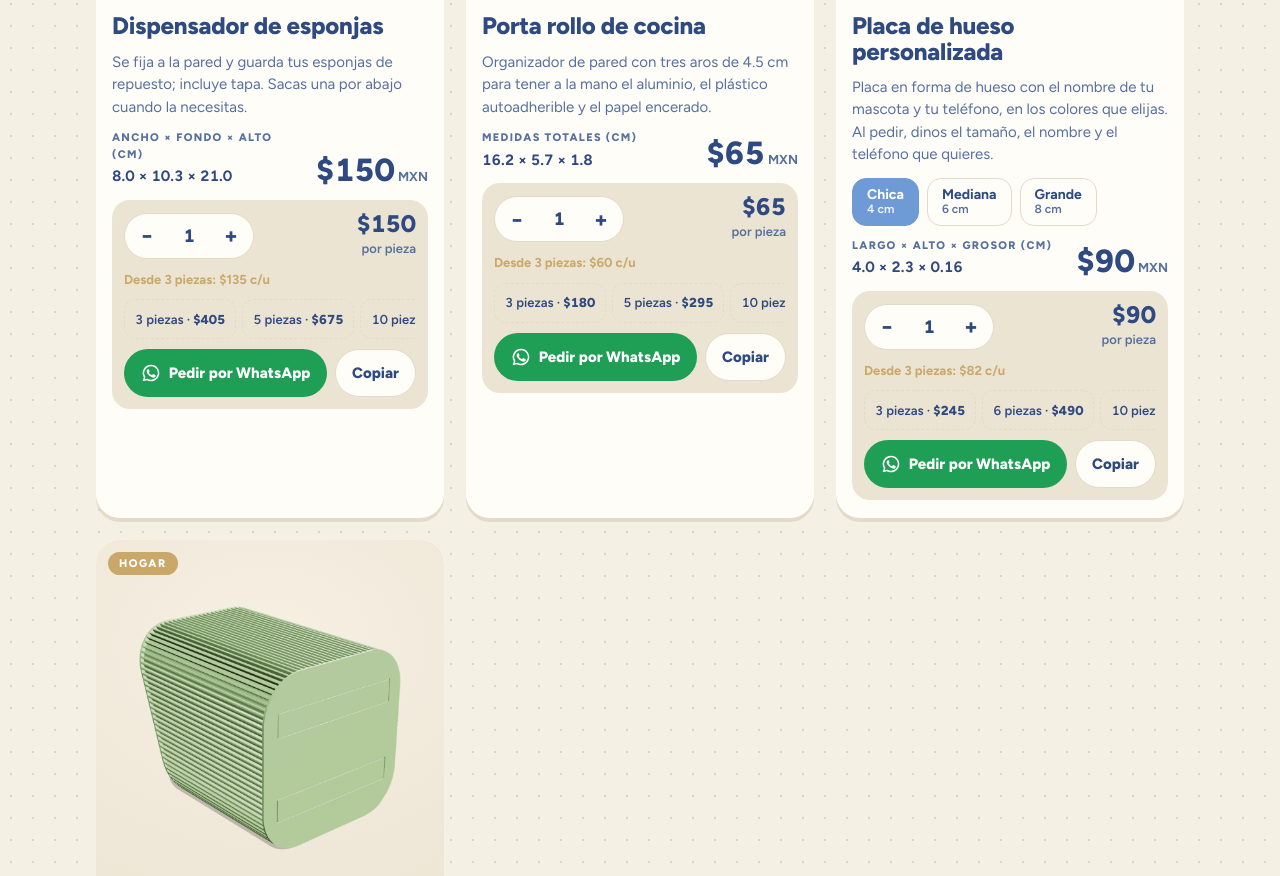
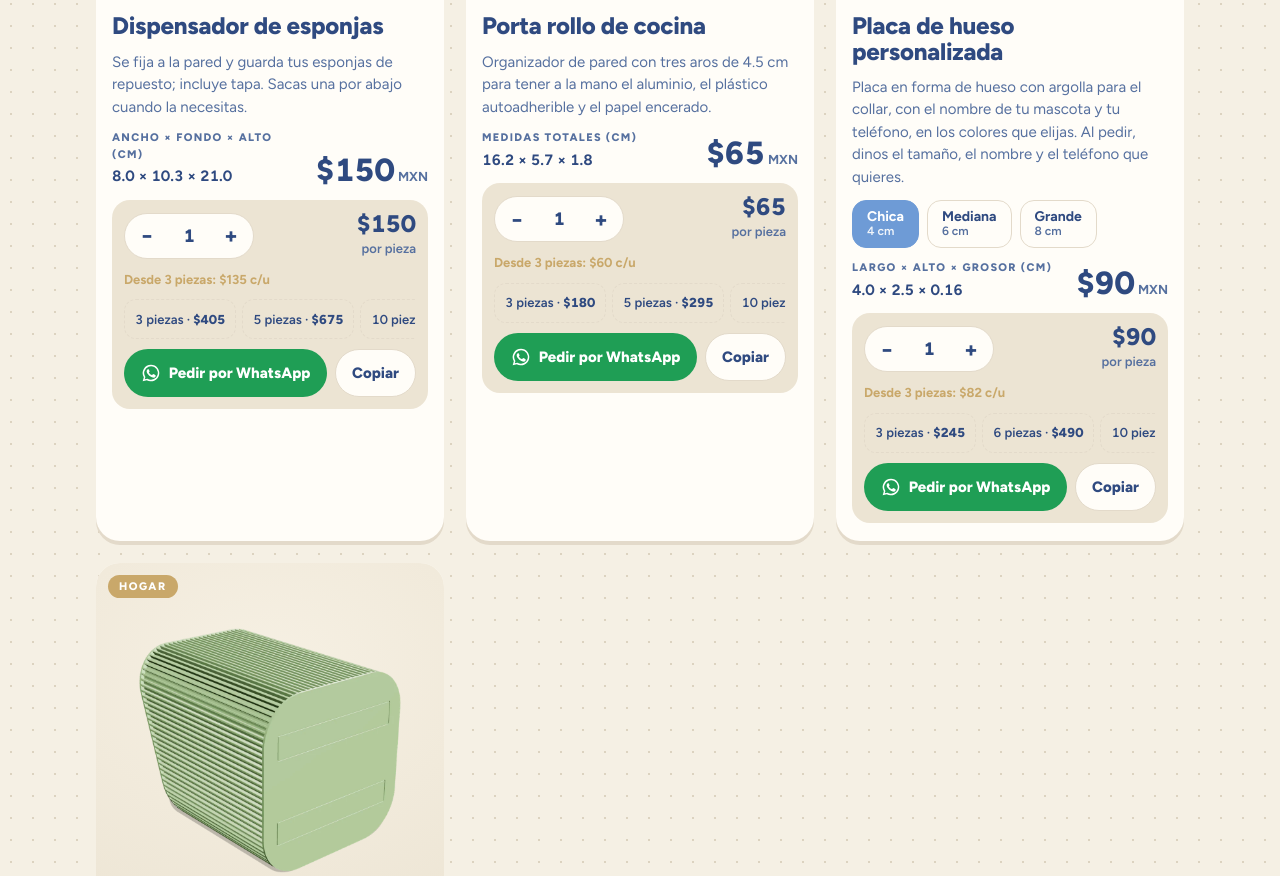
Before and after one commit to epinki07/nodocreative, a plain HTML site: page index.html in a window 1280 px wide. Shown: the part 4957-5833 px from the top of the page. Drawn offline with Linux system fonts and the light colour scheme; a web font is replaced by a local one.

Commit message:
Placa de hueso con argolla para el collar
Co-Authored-By: Claude Opus 5.5 <noreply@anthropic.com>

```diff
--- a/index.html
+++ b/index.html
@@ -294,8 +294,8 @@ const P=[
   sizes:[{l:'Único',img:'img/esponja.webp',d:'8.0 × 10.3 × 21.0',id:'esponja'}]},
  {id:'rollo',cat:'hogar',tag:'Nuevo',name:'Porta rollo de cocina',desc:'Organizador de pared con tres aros de 4.5 cm para tener a la mano el aluminio, el plástico autoadherible y el papel encerado.',uso:'img/uso-rollo.webp',
   sizes:[{l:'Único',img:'img/rollo.webp',d:'16.2 × 5.7 × 1.8',dl:'Medidas totales (cm)',id:'rollo'}]},
- {id:'hueso',cat:'hogar',tag:'Personalizable',name:'Placa de hueso personalizada',desc:'Placa en forma de hueso con el nombre de tu mascota y tu teléfono, en los colores que elijas. Al pedir, dinos el tamaño, el nombre y el teléfono que quieres.',
-  sizes:[{l:'Chica',img:'img/hueso.webp',d:'4.0 × 2.3 × 0.16',dl:'Largo × alto × grosor (cm)',h:4,hl:'largo',id:'hueso_ch'},{l:'Mediana',img:'img/hueso.webp',d:'6.0 × 3.4 × 0.16',dl:'Largo × alto × grosor (cm)',h:6,hl:'largo',id:'hueso_md'},{l:'Grande',img:'img/hueso.webp',d:'8.0 × 4.5 × 0.16',dl:'Largo × alto × grosor (cm)',h:8,hl:'largo',id:'hueso_gr'}]},
+ {id:'hueso',cat:'hogar',tag:'Personalizable',name:'Placa de hueso personalizada',desc:'Placa en forma de hueso con argolla para el collar, con el nombre de tu mascota y tu teléfono, en los colores que elijas. Al pedir, dinos el tamaño, el nombre y el teléfono que quieres.',
+  sizes:[{l:'Chica',img:'img/hueso.webp',d:'4.0 × 2.5 × 0.16',dl:'Largo × alto × grosor (cm)',h:4,hl:'largo',id:'hueso_ch'},{l:'Mediana',img:'img/hueso.webp',d:'6.0 × 3.4 × 0.16',dl:'Largo × alto × grosor (cm)',h:6,hl:'largo',id:'hueso_md'},{l:'Grande',img:'img/hueso.webp',d:'8.0 × 4.5 × 0.16',dl:'Largo × alto × grosor (cm)',h:8,hl:'largo',id:'hueso_gr'}]},
  {id:'torre',cat:'hogar',tag:'Hogar',name:'Torre para papel XL',desc:'Torre grande para papel con acabado acanalado.',
   sizes:[{l:'XL',img:'img/torre.webp',d:'16.0 × 19.3 × 16.0',dl:'Medidas totales (cm)',id:'torre'}]},
 ];
```
Also changed, not shown: cotizador/index.html (+1 -1 lines), img/hueso.webp.
